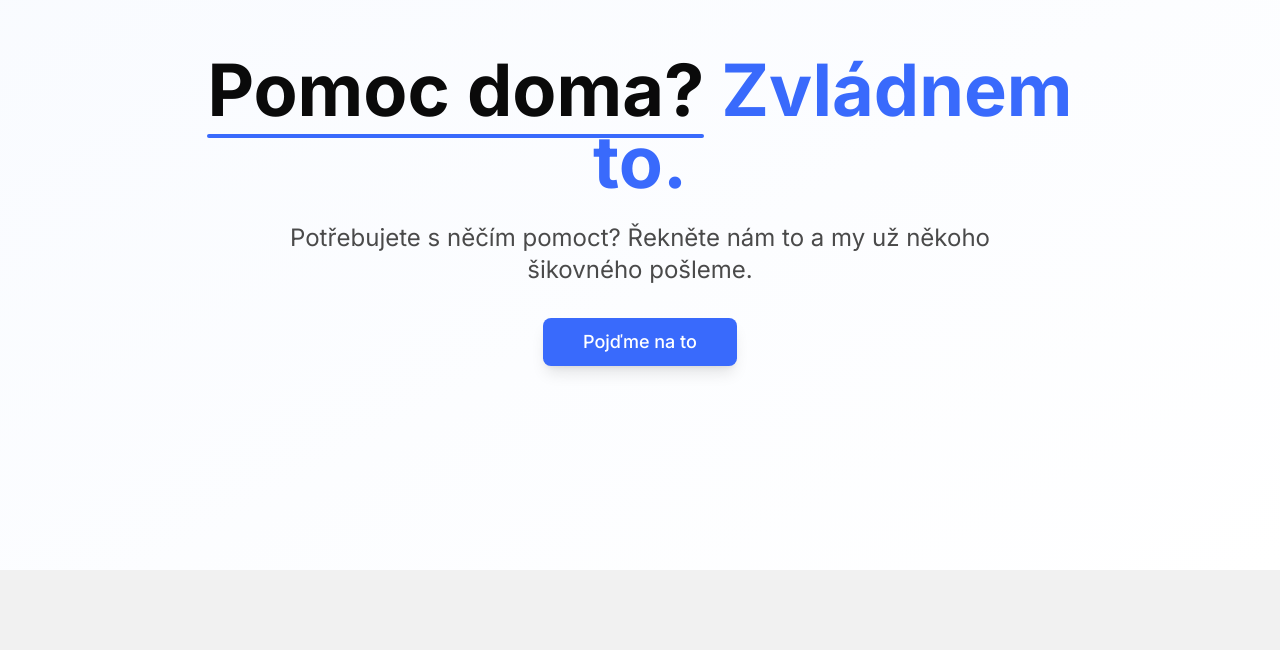
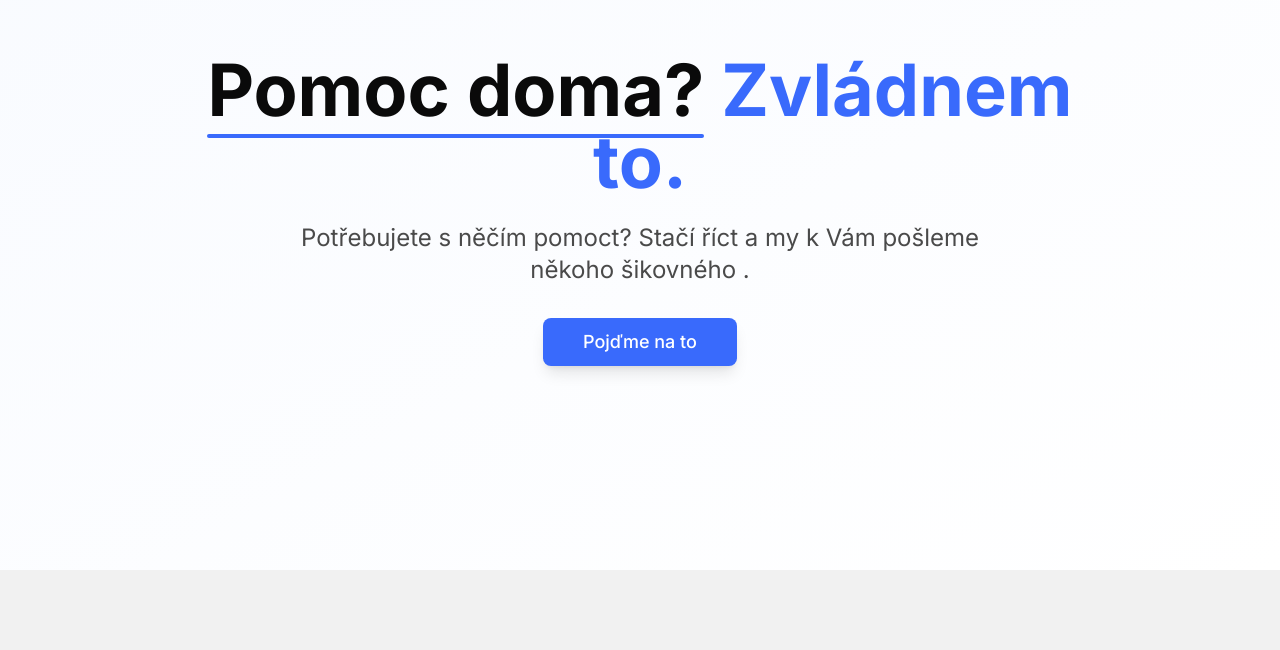
Before and after one commit to Homer97/macaly-zvladnemto, a Next.js app: page / in a window 1280 px wide. Shown: the part 150-800 px from the top of the page. Built offline with nearby package versions, Linux system fonts and the light colour scheme.

Commit message:
Update hero-section.tsx
txt edit

```diff
--- a/components/zvladnem/hero-section.tsx
+++ b/components/zvladnem/hero-section.tsx
@@ -32,7 +32,7 @@ export function HeroSection() {
           </h1>
 
           <p className="text-xl md:text-2xl text-zvladnem-textLight mb-8 max-w-3xl mx-auto">
-            Potřebujete s něčím pomoct? Řekněte nám to a my už někoho šikovného pošleme.
+            Potřebujete s něčím pomoct? Stačí říct a my k Vám pošleme někoho šikovného .
           </p>
 
           <motion.div
```
